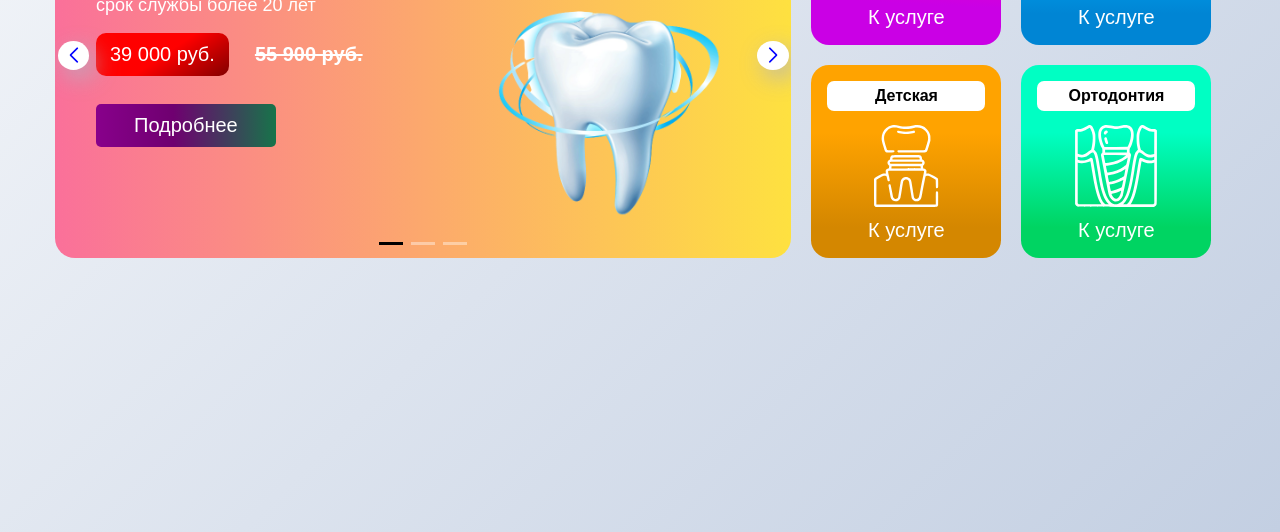
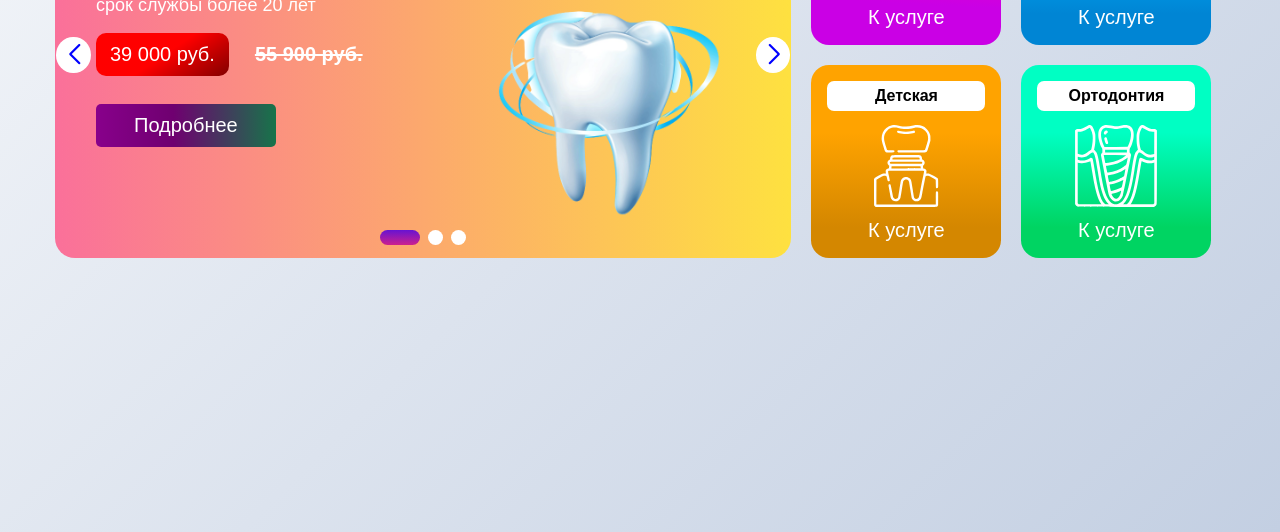
Before and after one commit to khurshid-dev/smile-at-once, a website built with Parcel: page index.html in a window 1280 px wide. Shown: the part 268-800 px from the top of the page. Built offline with nearby package versions, Linux system fonts and the light colour scheme.

Commit message:
update style.css

```diff
--- a/css/style.css
+++ b/css/style.css
@@ -122,9 +122,9 @@ body {
     width: 326px;
     height: auto;
     border-radius: 19px;
-    top: 0;
+    top: -7px;
     right: 14px;
-    background-color: #000000d4;
+    background-image: linear-gradient(to top, #cc208eb8 0%, #6713d2f0 100%);
     color: white;
     z-index: 1;
     transition: all 0.4s ease;
@@ -187,6 +187,7 @@ body {
     display: flex;
     width: 28px;
     height: 3px;
+    border-radius: 32px;
     background: #ffffff;
     transition: 0.3s all ease;
 }
@@ -324,37 +325,35 @@ section.main {
 
 .swiper-button-next:after,
 .swiper-button-prev:after {
-    font-size: 15px;
+    font-size: 20px;
     background: white;
     font-weight: 600;
-    padding: 7px 12px 7px 12px;
+    padding: 8px 11px 8px 13px;
     color: blue;
     border-radius: 50%;
     text-transform: none !important;
     letter-spacing: 0;
     font-variant: initial;
     line-height: 1;
-    box-shadow: 6px 8px 23px 0px rgb(176 176 195 / 80%);
 }
 
 
 
 .swiper-pagination-bullet {
-    background: white;
-}
-
-.swiper-pagination-bullet {
-    width: 24px;
-    height: 3px;
+    width: 15px;
+    border-radius: 50%;
+    height: 15px;
     display: inline-block;
-    border-radius: inherit;
     background: #fff;
-    opacity: var(--swiper-pagination-bullet-inactive-opacity, .4);
+    opacity: var(--swiper-pagination-bullet-inactive-opacity, 1);
 }
 
 .swiper-pagination-bullet-active {
     opacity: var(--swiper-pagination-bullet-opacity, 1);
-    background: black;
+    background-image: linear-gradient(to top, #cc208e 0%, #6713d2 100%);
+    width: 40px;
+    border-radius: 10px;
+    height: 15px;
 }
 
 .swiper-button-next,
```
